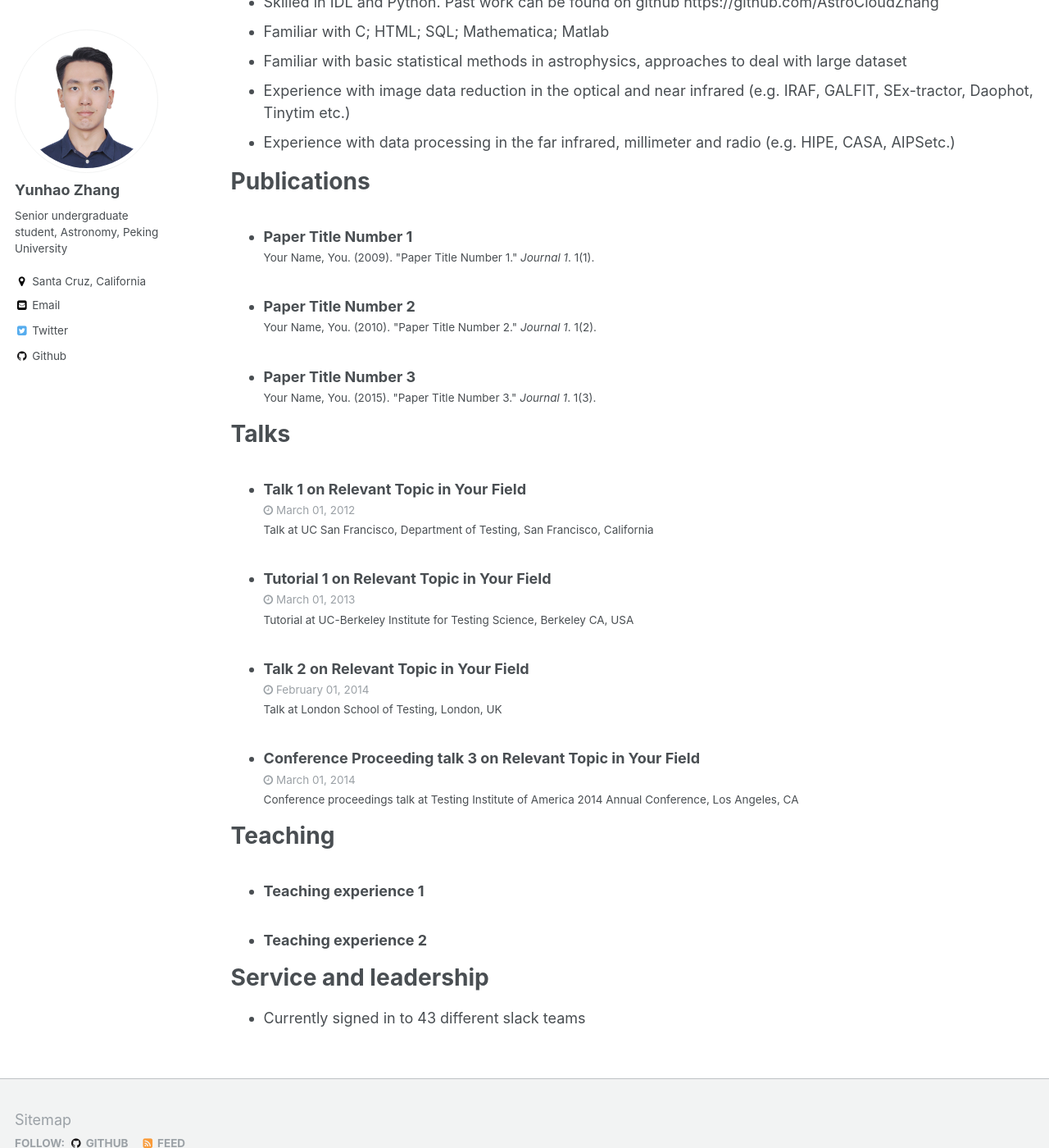
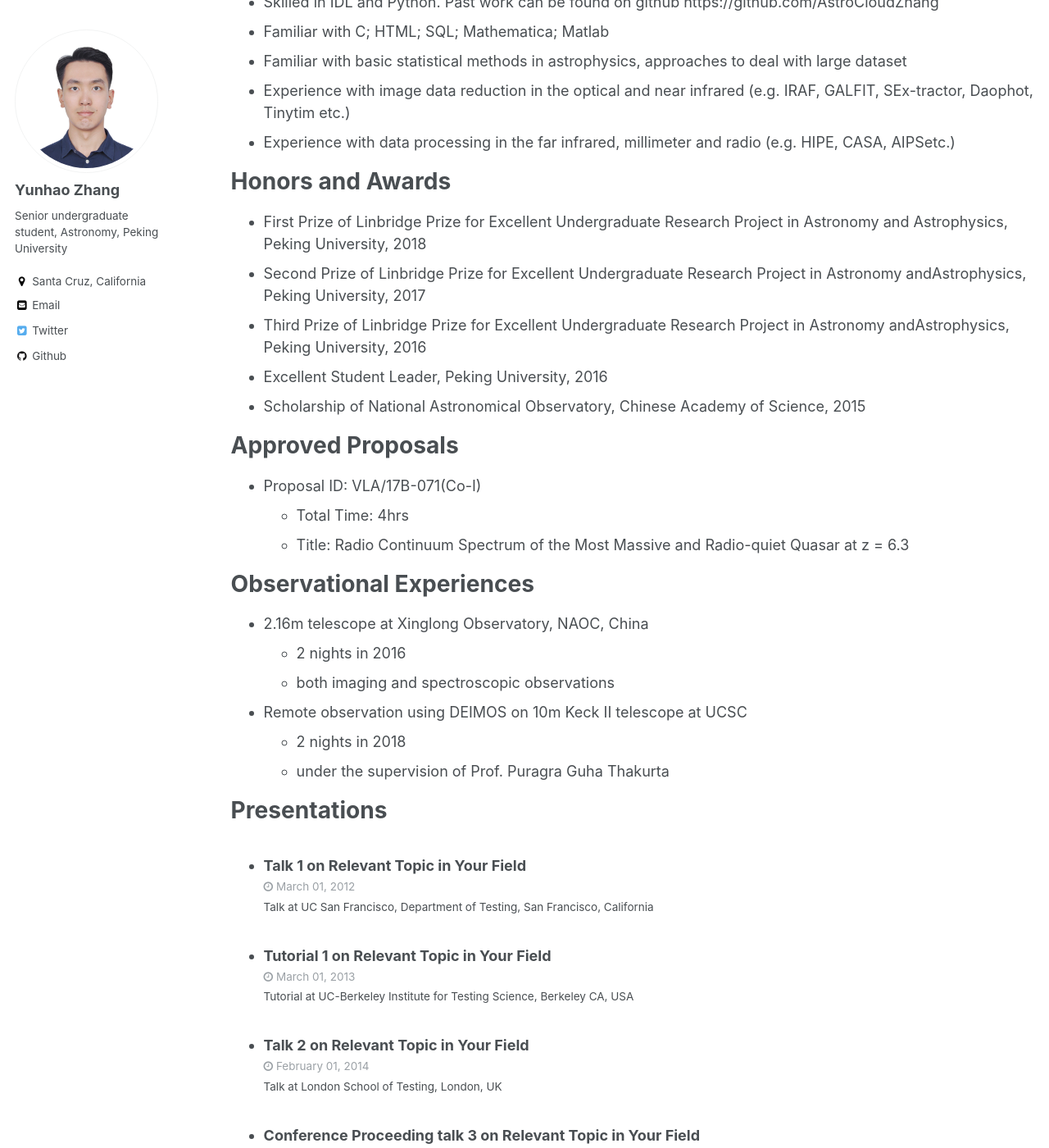
Before and after one commit to AstroCloudZhang/astrocloudzhang.github.io, a Jekyll site: the page built from _pages/cv.md, in a window 1280 px wide and 1400 px high, scrolled down 1353 px. Shown: the whole window at 82% size. Built offline with Jekyll 4.4.1, drawn with Linux system fonts in a browser that asks for light colours; some of the changed text lies outside the part shown.

Commit message:
Update cv.md

```diff
--- a/_pages/cv.md
+++ b/_pages/cv.md
@@ -61,24 +61,63 @@ Skills
 * Experience with image data reduction in the optical and near infrared (e.g.  IRAF, GALFIT, SEx-tractor, Daophot, Tinytim etc.)
 * Experience with data processing in the far infrared, millimeter and radio (e.g.  HIPE, CASA, AIPSetc.)
 
+Honors and Awards
+=====
+* First Prize of Linbridge Prize for Excellent Undergraduate Research Project in Astronomy and Astrophysics, Peking University, 2018
+* Second  Prize  of  Linbridge  Prize  for  Excellent  Undergraduate  Research  Project  in  Astronomy  andAstrophysics, Peking University, 2017
+* Third  Prize  of  Linbridge  Prize  for  Excellent  Undergraduate  Research  Project  in  Astronomy  andAstrophysics, Peking University, 2016
+* Excellent Student Leader, Peking University, 2016
+* Scholarship of National Astronomical Observatory, Chinese Academy of Science, 2015
+
+Approved Proposals
+======
+* Proposal ID: VLA/17B-071(Co-I)
+  * Total Time: 4hrs
+  * Title: Radio Continuum Spectrum of the Most Massive and Radio-quiet Quasar at z = 6.3
+
+Observational Experiences
+======
+* 2.16m telescope at Xinglong Observatory, NAOC, China
+  * 2 nights in 2016
+  * both imaging and spectroscopic observations
+* Remote observation using DEIMOS on 10m Keck II telescope at UCSC
+  * 2 nights in 2018
+  * under the supervision of Prof. Puragra Guha Thakurta
+
+Presentations
+======
+  <ul>{% for post in site.talks %}
+    {% include archive-single-talk-cv.html %}
+  {% endfor %}</ul>
+
 Publications
 ======
   <ul>{% for post in site.publications %}
     {% include archive-single-cv.html %}
   {% endfor %}</ul>
 
-Talks
+References
 ======
-  <ul>{% for post in site.talks %}
-    {% include archive-single-talk-cv.html %}
-  {% endfor %}</ul>
+* Prof. Puragra Guha Thakurta
+  * University of California Santa Cruz
+  * raja@ucolick.org
 
-Teaching
-======
-  <ul>{% for post in site.teaching %}
-    {% include archive-single-cv.html %}
-  {% endfor %}</ul>
+* Prof. Eric Peng
+  * Peking University
+  * peng@pku.edu.cn
 
-Service and leadership
-======
-* Currently signed in to 43 different slack teams
+* Prof. Ran Wang
+  * Peking University
+  * rwangkiaa@pku.edu.cn
+
+* Dr. Sungsoon Lim
+  * National Research Council of Canada
+  * xqlitw@gmail.com
+
+* Dr. Yuting Feng
+  * University of California Santa Cruz
+  * yfeng47@ucsc.edu
+
+* Dr. Qiong Li
+  * Peking University
+  * xqlitw@gmail.com
```
Also changed, not shown: other parts of _pages/cv.md (+1 -1 lines).
